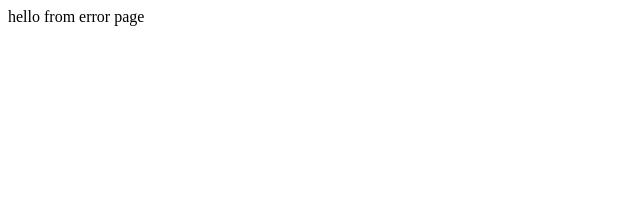
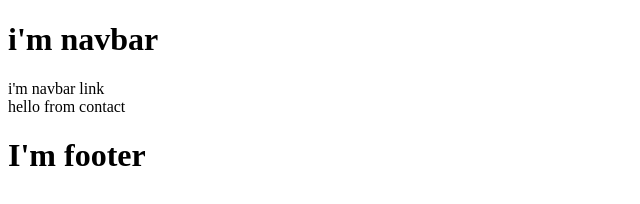
Before and after one commit to gomyway1216/Yudai-Website, a Gatsby site: page /contact in a window 1280 px wide. Before the commit this address had no page. Shown: the whole page, without its empty margins (0-640 px from the left). Built offline with nearby package versions, Linux system fonts and the light colour scheme; Gatsby itself is replaced by a stand-in of ours.

Commit message:
clean up files and remove css files.

```diff
--- a/gatsby-config.js
+++ b/gatsby-config.js
@@ -6,4 +6,5 @@
 
 module.exports = {
   /* Your site config here */
+  plugins: [`gatsby-plugin-sass`],
 }
--- a/package.json
+++ b/package.json
@@ -14,7 +14,10 @@
     "test": "echo \"Write tests! -> https://gatsby.dev/unit-testing\" && exit 1"
   },
   "dependencies": {
+    "bootstrap": "^4.4.1",
     "gatsby": "^2.18.12",
+    "gatsby-plugin-sass": "^2.1.26",
+    "node-sass": "^4.13.0",
     "react": "^16.12.0",
     "react-dom": "^16.12.0"
   },
--- /dev/null
+++ b/src/components/Footer.js
@@ -0,0 +1,11 @@
+import React from 'react'
+
+const Footer = () => {
+  return (
+    <div>
+      <h1>I'm footer</h1>
+    </div>
+  )
+}
+
+export default Footer
--- /dev/null
+++ b/src/components/Layout.js
@@ -0,0 +1,15 @@
+import React from 'react'
+import Navbar from './Navbar'
+import Footer from './Footer'
+
+const Layout = ({ children }) => {
+  return (
+    <>
+      <Navbar />
+      {children}
+      <Footer />
+    </>
+  )
+}
+
+export default Layout
--- /dev/null
+++ b/src/components/Navbar.js
@@ -0,0 +1,12 @@
+import React from 'react'
+
+const Navbar = () => {
+  return (
+    <div>
+      <h1>i'm navbar</h1>
+      <div>i'm navbar link</div>
+    </div>
+  )
+}
+
+export default Navbar
--- a/src/pages/404.js
+++ b/src/pages/404.js
@@ -1,7 +1,6 @@
 import React from 'react'
+import Layout from '../components/Layout'
 
-const error = () => {
-  return <div>hello from error page</div>
+export default function error() {
+  return <Layout>hello from error page</Layout>
 }
-
-export default error
--- a/src/pages/blog.js
+++ b/src/pages/blog.js
@@ -1,7 +1,12 @@
 import React from 'react'
-
+import { Link } from 'gatsby'
+import Layout from '../components/Layout'
 const blog = () => {
-  return <div>hello from blog page</div>
+  return (
+    <Layout>
+      hello from blog page<Link to="/">back home</Link>
+    </Layout>
+  )
 }
 
 export default blog
--- /dev/null
+++ b/src/pages/contact.js
@@ -0,0 +1,6 @@
+import React from "react"
+import Layout from "../components/Layout"
+
+export default function contact() {
+  return <Layout>hello from contact</Layout>
+}
--- a/src/pages/tours.js
+++ b/src/pages/tours.js
@@ -1,7 +1,7 @@
 import React, { Component } from 'react'
-
+import Layout from '../components/Layout'
 export default class tours extends Component {
   render() {
-    return <div>hello from tours page!!!!!</div>
+    return <Layout>hello from tours page!!!!!</Layout>
   }
 }
```
Also changed, not shown: src/pages/content.js (deleted, +0 -7 lines), src/pages/index.js (+8 -3 lines), 1 other file.
